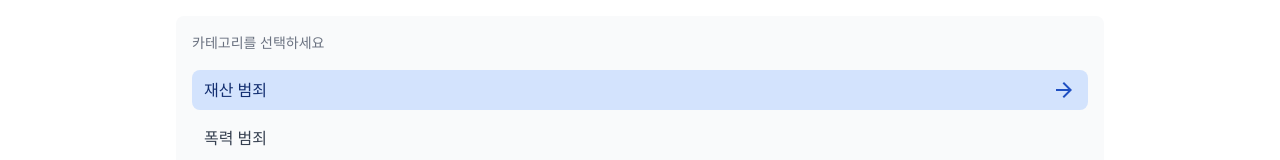
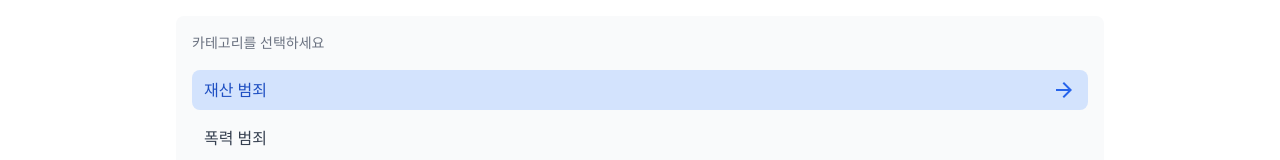
Before and after one commit to capston-design-baro/Baro-Front, a React (Vite) app: page /precedent in a window 1280 px wide. Shown: the part 388-548 px from the top of the page. Built offline with nearby package versions, Linux system fonts and the light colour scheme; no server answers; a web font is replaced by a local one.

Commit message:
💄 Style: 선택된 카테고리 글자 색상 변경

```diff
--- a/src/sections/CrimeTypeSection.tsx
+++ b/src/sections/CrimeTypeSection.tsx
@@ -63,7 +63,7 @@ const CrimeTypeSection: React.FC = () => {
           })}
         </div>
 
-        {/* 좌측 카테고리 목록 + 우측 상세 */}
+        {/* 카테고리 목록 + 상세 보기 */}
         <div className="grid gap-8 md:grid-cols-[260px,1fr]">
           {/* 카테고리 리스트 */}
           <aside className="rounded-200 flex flex-col gap-2 bg-neutral-50 p-4">
@@ -78,13 +78,13 @@ const CrimeTypeSection: React.FC = () => {
                   className={[
                     'text-body-3 rounded-200 flex w-full items-center justify-between px-3 py-2 text-left transition-colors',
                     isActive
-                      ? 'bg-primary-50 text-primary-700'
+                      ? 'bg-primary-50 text-primary-500'
                       : 'text-neutral-700 hover:bg-neutral-100',
                   ].join(' ')}
                 >
                   <span>{cat.name}</span>
                   {isActive && (
-                    <span className="material-symbols-outlined text-primary-500 text-sm">
+                    <span className="material-symbols-outlined text-primary-400">
                       arrow_forward
                     </span>
                   )}
```
